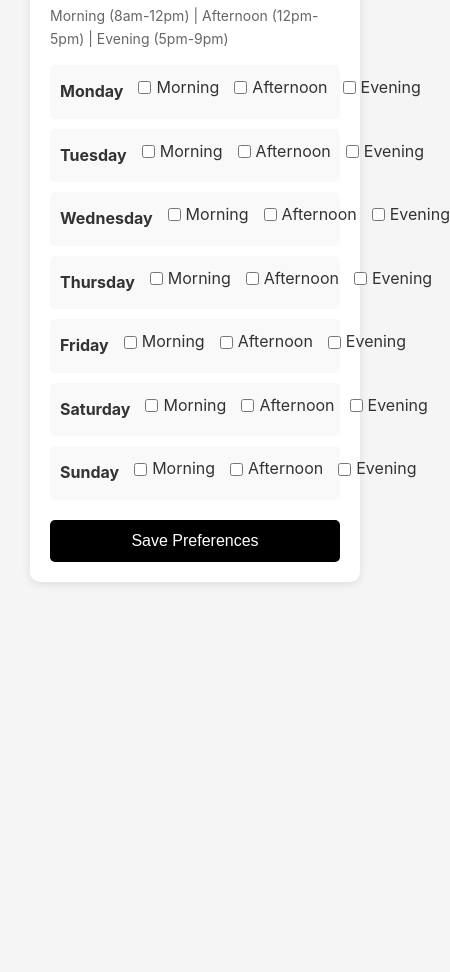
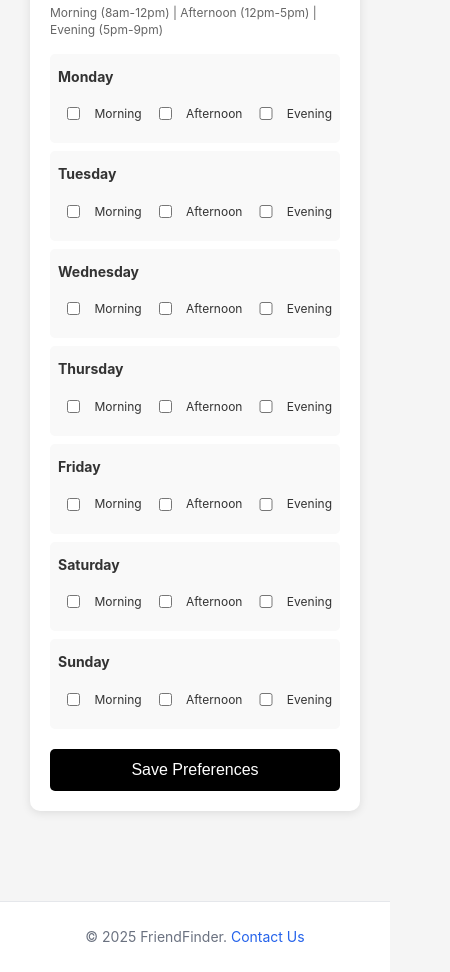
Before and after one commit to javier-la200426/CS20FinalProject, a website: page public/preferences.html in a window 390 px wide. Shown: the part 763-1735 px from the top of the page, 450 px wide, since content can reach past the window. Before the commit the page ends 1395 px from the top, so only its background shows below. Drawn offline with Linux system fonts and the light colour scheme; no server answers.

Commit message:
added footer and fixed preferences overflow on mobile

```diff
--- a/public/css/styles.css
+++ b/public/css/styles.css
@@ -145,10 +145,9 @@ nav ul li a:hover {
 }
 
 .event-block {
-    max-width: 1200px;
-    margin: 0 auto;
-    padding: 30px 40px;
-    border-top: 1px solid #eee;
+    margin: 20px 0 0 0;
+    padding: 0;
+    border-top: none;
 }
 
 .event-block h2 {
@@ -1098,4 +1097,59 @@ h2 {
         gap: 24px;
         padding: 40px 20px;
     }
+
+    .availability-grid {
+        gap: 8px;
+    }
+
+    .day-row {
+        flex-wrap: wrap;
+        gap: 8px;
+        padding: 12px 8px;
+    }
+
+    .day-name {
+        width: 100%;
+        margin-bottom: 8px;
+        font-size: 14px;
+    }
+
+    .day-row label {
+        flex: 1 1 auto;
+        min-width: 0;
+        font-size: 12px;
+        white-space: nowrap;
+        overflow: hidden;
+        text-overflow: ellipsis;
+    }
+
+    .form-group p {
+        font-size: 12px !important;
+        line-height: 1.4;
+    }
 }
+
+footer {
+    background-color: #ffffff;
+    border-top: 1px solid #e5e7eb;
+    padding: 24px 36px;
+    text-align: center;
+    margin-top: 60px;
+}
+
+footer p {
+    color: #6b7280;
+    font-size: 14px;
+    margin: 0;
+}
+
+footer a {
+    color: #2563eb;
+    text-decoration: none;
+    transition: color 0.2s ease;
+}
+
+footer a:hover {
+    color: #1d4ed8;
+    text-decoration: underline;
+}
--- a/public/preferences.html
+++ b/public/preferences.html
@@ -110,5 +110,9 @@
     </div>
 
     <script src="js/preferences.js"></script>
+
+    <footer>
+        <p>&copy; 2025 FriendFinder. <a href="mailto:support@friendfinder.com">Contact Us</a></p>
+    </footer>
 </body>
 </html>
```
Also changed, not shown: public/admin.html (+4 -0 lines), public/events.html (+4 -0 lines), public/feedback.html (+4 -0 lines), public/index.html (+10 -7 lines).
